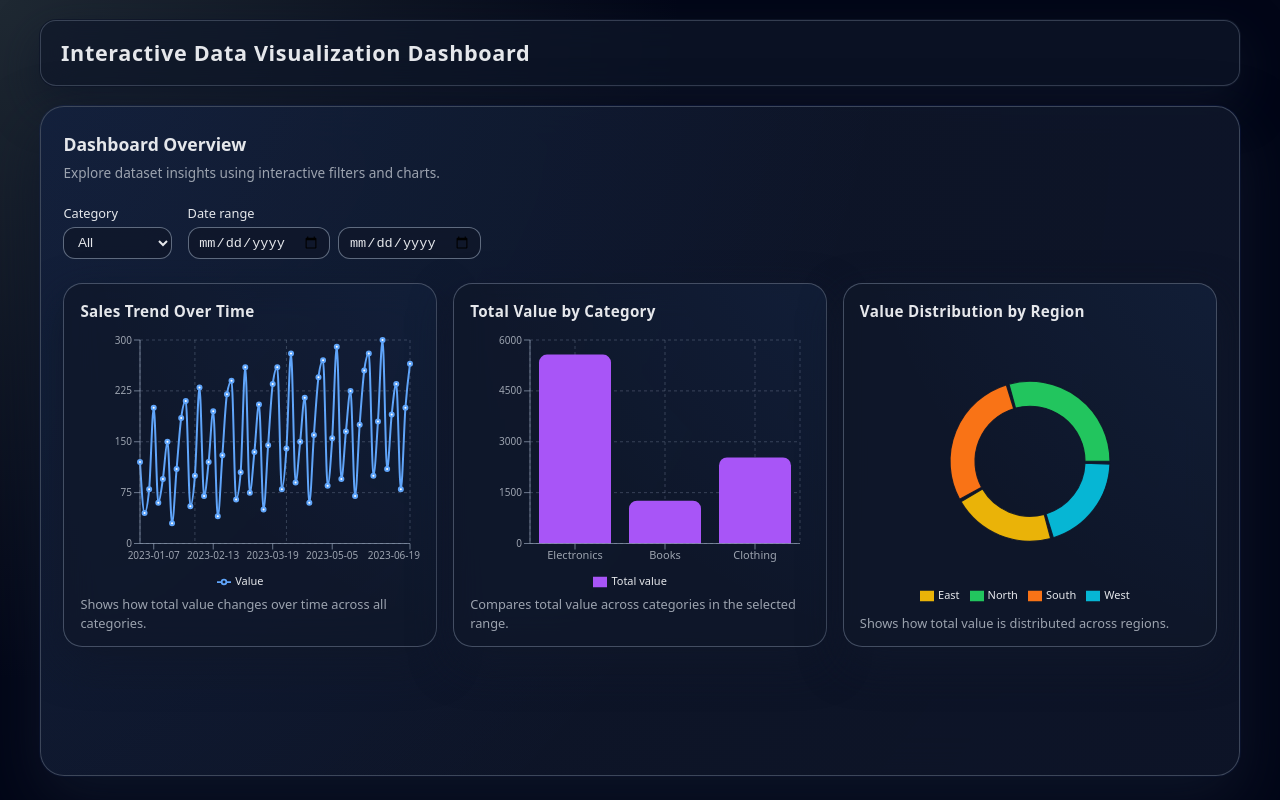
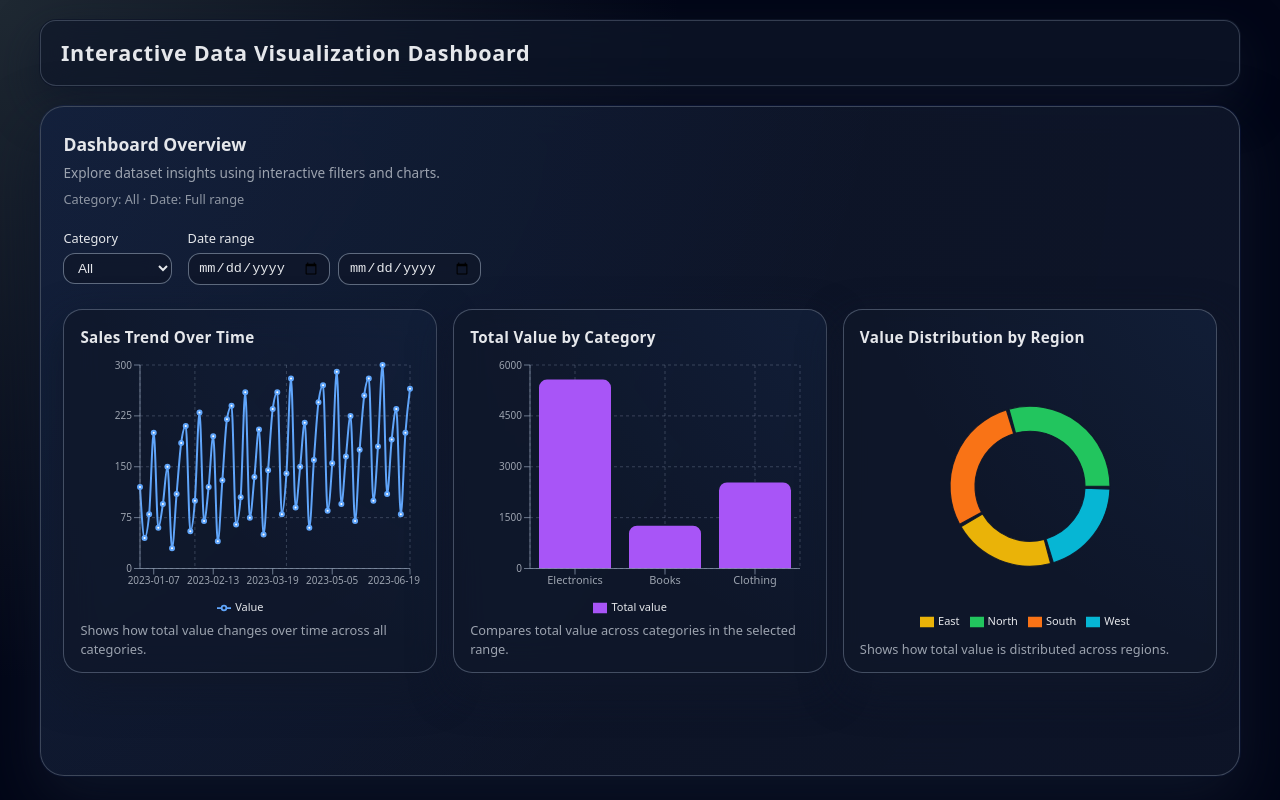
Before and after one commit to pavanisri-hub/interactive-data-viz-dashboard, a React (Vite) app: page / in a window 1280 px wide. Built offline with nearby package versions, Linux system fonts and the light colour scheme.

Commit message:
feat: add live filter summary to dashboard header

```diff
--- a/src/components/Dashboard.jsx
+++ b/src/components/Dashboard.jsx
@@ -19,7 +19,6 @@ function Dashboard() {
   const [error, setError] = useState(null);
   const [filteredData, setFilteredData] = useState(mockData);
 
-  // Handle filter changes
   const handleCategoryChange = (category) => {
     setFilters((prev) => ({
       ...prev,
@@ -35,7 +34,6 @@ function Dashboard() {
     }));
   };
 
-  // Derive filtered data whenever filters change
   useEffect(() => {
     let isCancelled = false;
 
@@ -51,8 +49,6 @@ function Dashboard() {
 
         if (!isCancelled) {
           if (nextData.length === 0) {
-            // Instead of treating as hard error, we keep filteredData empty
-            // and show a friendly empty state message in the UI.
             setFilteredData([]);
           } else {
             setFilteredData(nextData);
@@ -83,6 +79,24 @@ function Dashboard() {
     [isLoading, error, filteredData.length]
   );
 
+  const filterSummary = useMemo(() => {
+    const parts = [];
+
+    if (filters.category) {
+      parts.push(`Category: ${filters.category}`);
+    } else {
+      parts.push('Category: All');
+    }
+
+    if (filters.startDate && filters.endDate) {
+      parts.push(`Date: ${filters.startDate} → ${filters.endDate}`);
+    } else {
+      parts.push('Date: Full range');
+    }
+
+    return parts.join(' · ');
+  }, [filters.category, filters.startDate, filters.endDate]);
+
   return (
     <section
       className="dashboard-container"
@@ -92,6 +106,13 @@ function Dashboard() {
         <h2>Dashboard Overview</h2>
         <p className="dashboard-subtitle">
           Explore dataset insights using interactive filters and charts.
+        </p>
+        <p
+          className="dashboard-subtitle"
+          aria-live="polite"
+          style={{ marginTop: '0.4rem', fontSize: '0.8rem', opacity: 0.9 }}
+        >
+          {filterSummary}
         </p>
       </header>
 
```
